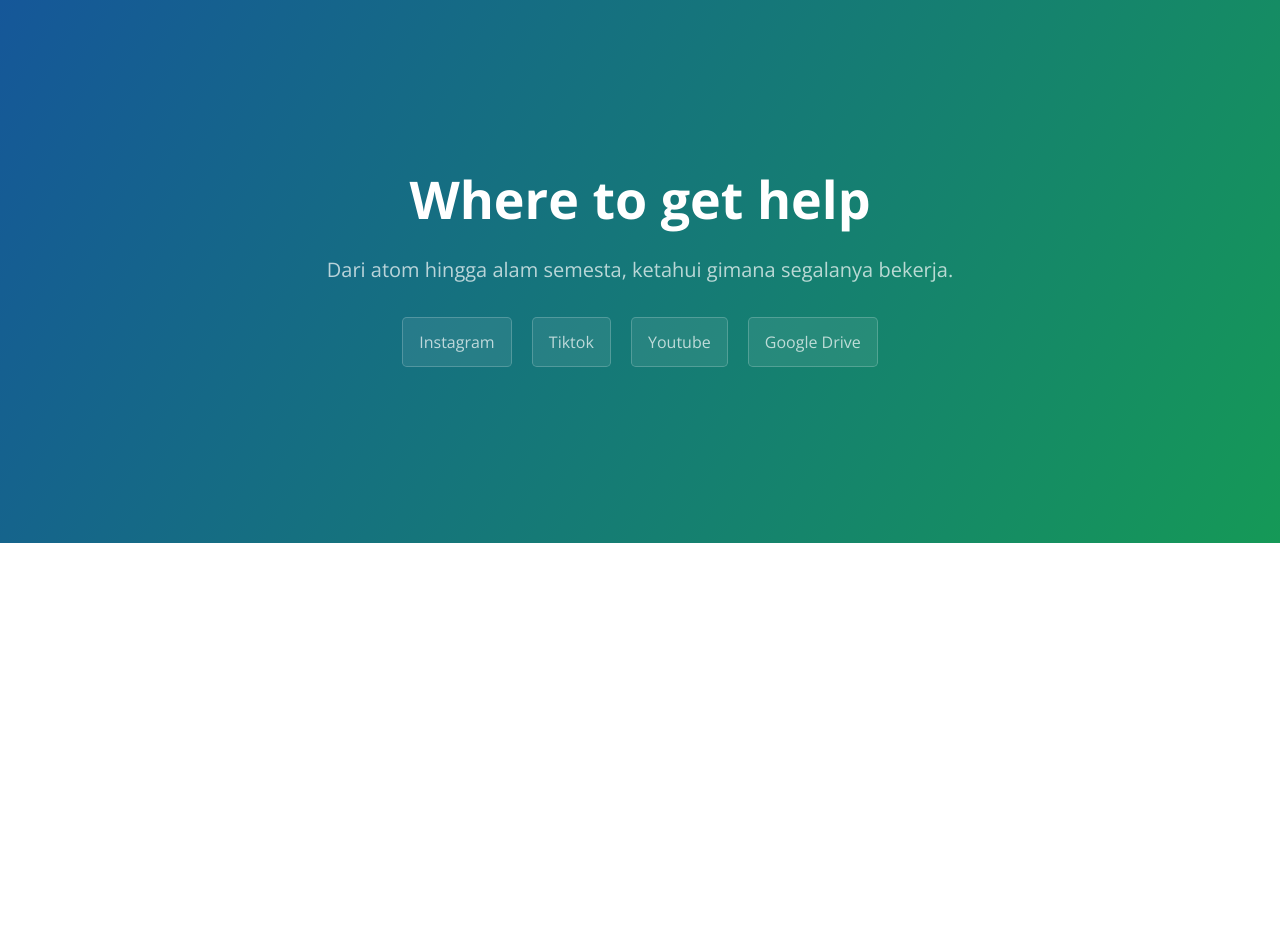
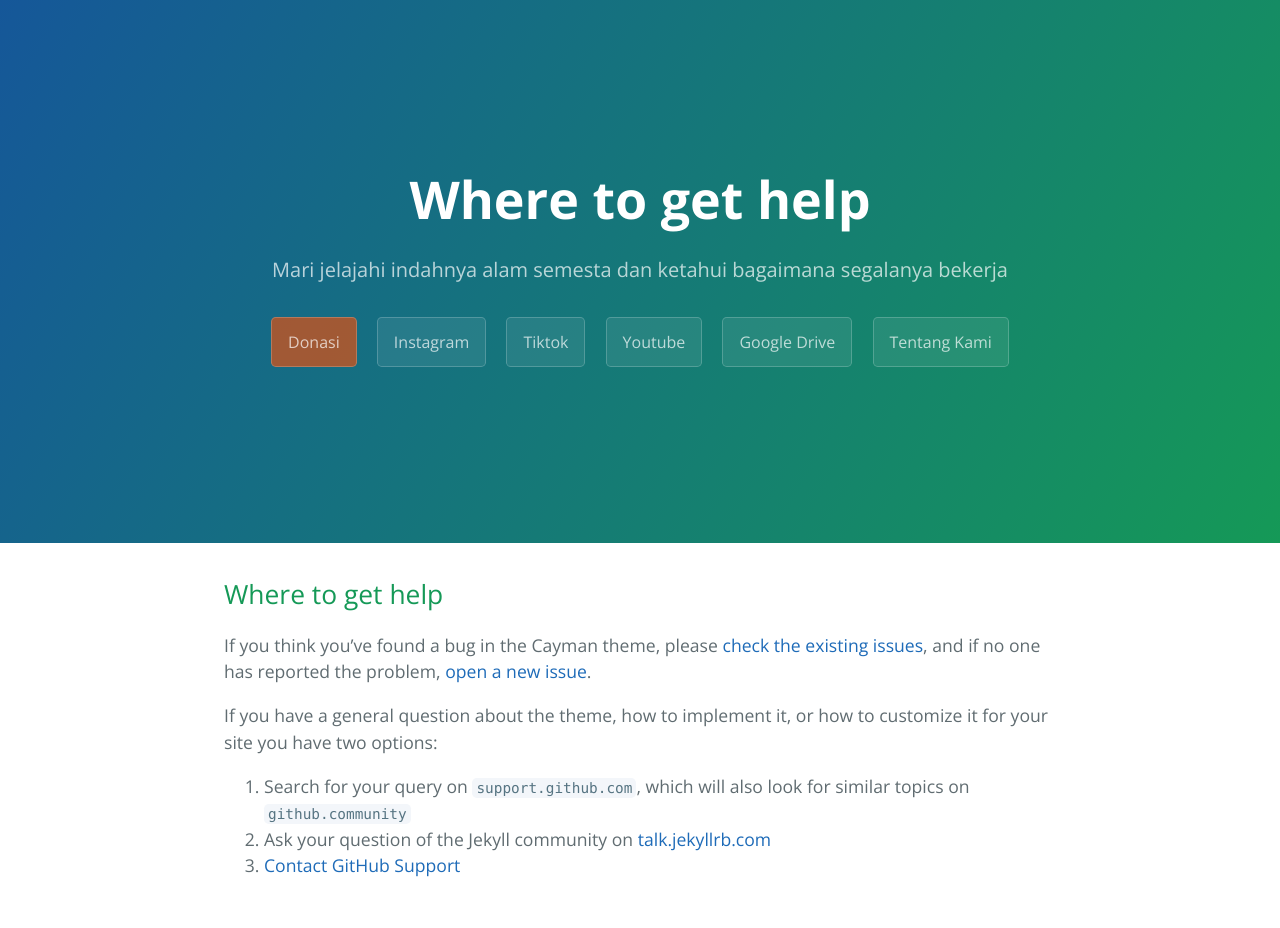
Before and after one commit to artsciephile/artsciephile.github.io, a Jekyll site: the page built from docs/SUPPORT.md, in a window 1280 px wide. Built offline with Jekyll 4.4.1, drawn with Linux system fonts in a browser that asks for light colours; our own code applies the rules of GitHub Pages for plain Markdown files; before the commit the page ends 900 px from its top, so only the background shows below that.

Commit message:
add several features

```diff
--- a/_config.yml
+++ b/_config.yml
@@ -1,11 +1,13 @@
 title: Artsciephile
-description: Dari atom hingga alam semesta, ketahui gimana segalanya bekerja.
+description: Mari jelajahi indahnya alam semesta dan ketahui bagaimana segalanya bekerja
 show_downloads: true
 google_analytics:
 theme: jekyll-theme-cayman
 
 links:
+  trakteer: https://trakteer.id/artsciephile/tip
   instagram: https://www.instagram.com/artsciephile
   tiktok: https://www.tiktok.com/@artsciephile
   youtube: https://www.youtube.com/channel/UCCLvDQX8SKL-CjSj71cINbA
   gdrive: https://drive.google.com/drive/folders/1EqIP3CZFfz5djM41GPpFxjAjf2f84b2C?usp=sharing
+  about: ./about.html#about
--- a/_layouts/default.html
+++ b/_layouts/default.html
@@ -22,11 +22,18 @@
         <a href="{{ site.github.repository_url }}" class="btn">View on GitHub</a>
       {% endif %}
       {% if site.show_downloads %}
+        <a href="{{ site.links.trakteer }}" class="btn" style="background-color: rgba(255, 77, 0, 0.6);">Donasi</a>
         <a href="{{ site.links.instagram }}" class="btn">Instagram</a>
         <a href="{{ site.links.tiktok }}" class="btn">Tiktok</a>
         <a href="{{ site.links.youtube }}" class="btn">Youtube</a>
         <a href="{{ site.links.gdrive }}" class="btn">Google Drive</a>
+        <a href="{{ site.links.about }}" class="btn">Tentang Kami</a>
       {% endif %}
     </header>
+
+    <main id="content" class="main-content" role="main">
+      {{ content }}
+    </main>
+
   </body>
 </html>
--- a/_sass/jekyll-theme-cayman.scss
+++ b/_sass/jekyll-theme-cayman.scss
@@ -116,7 +116,7 @@ a {
   }
 
   @include medium {
-    padding: 8rem 4rem;
+    padding: 6rem 4rem;
   }
 
   @include small {
```
Also changed, not shown: about.md (added, +20 -0 lines), index.md (+0 -120 lines).
